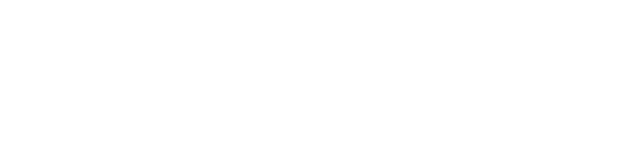
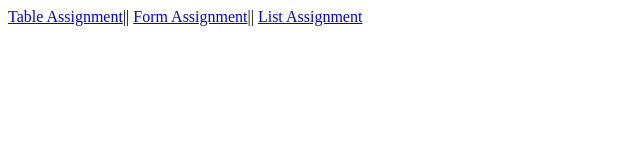
Before and after one commit to poonamnikam1999/dummy1, a plain HTML site: page index.html in a window 1280 px wide. Shown: the whole page, without its empty margins (0-640 px from the left). Drawn offline with Linux system fonts and the light colour scheme.

Commit message:
adding new file

```diff
--- a/index.html
+++ b/index.html
@@ -7,6 +7,8 @@
     <title>Document</title>
 </head>
 <body>
-
+    <a href="table.html">Table Assignment</a>||
+    <a href="Form.html">Form Assignment</a>||
+    <a href="List.html">List Assignment</a>
 </body>
 </html>
```
